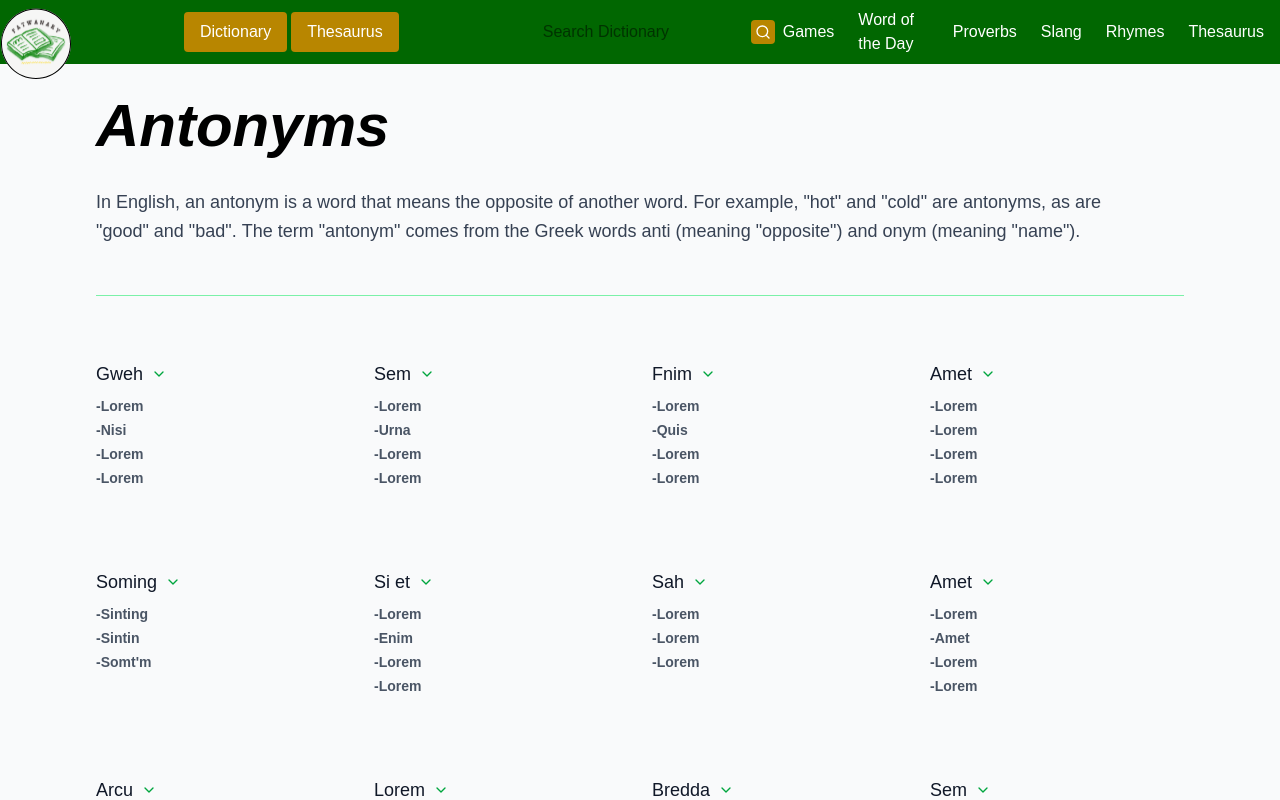
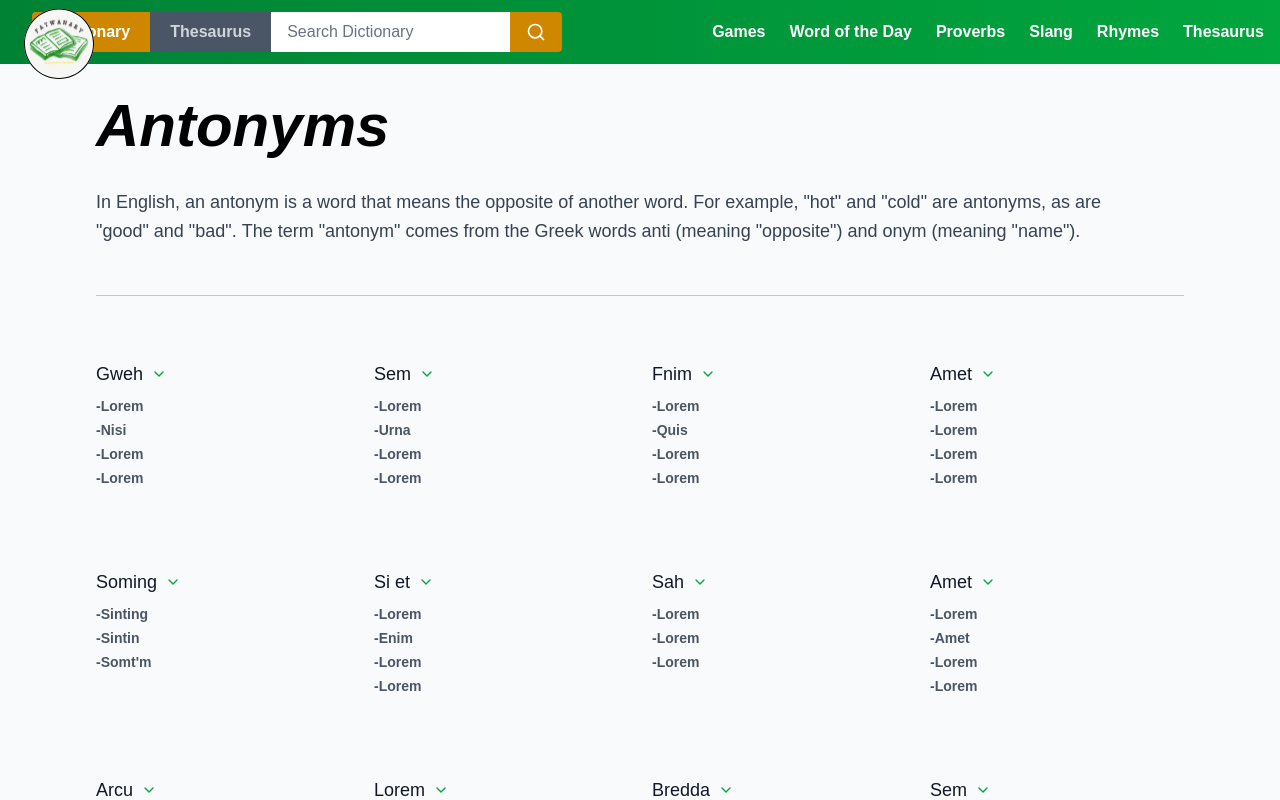
Before and after one commit to JamDevCo/dictionary-frontend-web, a Next.js app: page /antonyms in a window 1280 px wide. Shown: the top 800 px of the page. Built offline with nearby package versions, Linux system fonts and the light colour scheme.

Commit message:
feat: added links and updated nav bar

```diff
--- a/src/app/(app)/layout.tsx
+++ b/src/app/(app)/layout.tsx
@@ -31,7 +31,6 @@ export default function RootLayout({
       >
         <Navbar />
         {children}
-        <Footer />
       </body>
     </html>
   );
--- a/src/components/header/HomeHeader.tsx
+++ b/src/components/header/HomeHeader.tsx
@@ -8,7 +8,9 @@ import axios from "axios";
 
 const HomeHeader: React.FC = () => {
   const [searchQuery, setSearchQuery] = useState("");
-  const [activeTab, setActiveTab] = useState<"dictionary" | "thesaurus">("dictionary");
+  const [activeTab, setActiveTab] = useState<"dictionary" | "thesaurus">(
+    "dictionary"
+  );
   const [isMenuOpen, setIsMenuOpen] = useState(false);
   const [suggestions, setSuggestions] = useState<string[]>([]);
   const [loading, setLoading] = useState(false);
@@ -58,11 +60,13 @@ const HomeHeader: React.FC = () => {
     return () => clearTimeout(delayDebounce);
   }, [searchQuery]);
 
-
   // Hide dropdown when clicking outside
   useEffect(() => {
     function handleClickOutside(event: MouseEvent) {
-      if (wrapperRef.current && !wrapperRef.current.contains(event.target as Node)) {
+      if (
+        wrapperRef.current &&
+        !wrapperRef.current.contains(event.target as Node)
+      ) {
         setSuggestions([]);
       }
     }
@@ -74,10 +78,9 @@ const HomeHeader: React.FC = () => {
   }, []);
 
   return (
-    <header className="bg-gradient-to-br from-green-700 to-green-600 min-h-screen overflow-x-hidden">
+    <header className="bg-[#016701] min-h-screen overflow-x-hidden">
       {/* Top Navigation */}
       <nav className="flex justify-between items-center px-3 py-1 sm:px-6 lg:px-8 font-sans font-bold">
-
         {/* Desktop Navigation */}
         <div className="hidden lg:flex flex gap-8">
           {navItems.slice(0, 3).map((item) => (
@@ -117,7 +120,6 @@ const HomeHeader: React.FC = () => {
           ))}
         </div>
 
-
         {/* Mobile Menu Button */}
         <button
           className="lg:hidden text-white focus:outline-none"
@@ -125,13 +127,17 @@ const HomeHeader: React.FC = () => {
           aria-label={isMenuOpen ? "Close menu" : "Open menu"}
           aria-expanded={isMenuOpen}
         >
-          {isMenuOpen ? <X className="w-6 h-6" /> : <Menu className="w-6 h-6" />}
+          {isMenuOpen ? (
+            <X className="w-6 h-6" />
+          ) : (
+            <Menu className="w-6 h-6" />
+          )}
         </button>
       </nav>
 
       {/* Mobile Menu */}
       {isMenuOpen && (
-        <div className="lg:hidden bg-green-600 text-white font-bold font-sans text-sm">
+        <div className="lg:hidden bg-[#016701] text-white font-bold font-sans text-sm">
           <div className="flex flex-col gap-4 px-4 py-3">
             {navItems.map((item) => (
               <Link
@@ -149,23 +155,28 @@ const HomeHeader: React.FC = () => {
 
       {/* Search Section */}
       <div className="flex justify-center mt-8 px-4 sm:mt-12 lg:mt-16">
-        <div className="flex flex-col sm:flex-row bg-gray-900 rounded-lg overflow-hidden shadow-2xl w-full max-w-3xl" ref={wrapperRef}>
+        <div
+          className="flex flex-col sm:flex-row bg-gray-900 rounded-lg overflow-hidden shadow-2xl w-full max-w-3xl"
+          ref={wrapperRef}
+        >
           <button
             onClick={() => handleTabChange("dictionary")}
-            className={`flex-1 px-4 py-3 sm:px-6 sm:py-4 font-bold text-sm sm:text-base transition-all ${activeTab === "dictionary"
-              ? "bg-amber-600 text-white"
-              : "bg-gray-800 text-gray-300 hover:bg-gray-700"
-              }`}
+            className={`flex-1 px-4 py-3 sm:px-6 sm:py-4 font-bold text-sm sm:text-base transition-all ${
+              activeTab === "dictionary"
+                ? "bg-[#B88600] text-white"
+                : "bg-gray-800 text-gray-300 hover:bg-gray-700"
+            }`}
             aria-pressed={activeTab === "dictionary"}
           >
             Dictionary
           </button>
           <button
             onClick={() => handleTabChange("thesaurus")}
-            className={`flex-1 px-4 py-3 sm:px-6 sm:py-4 font-bold text-sm sm:text-base transition-all ${activeTab === "thesaurus"
-              ? "bg-amber-600 text-white"
-              : "bg-gray-800 text-gray-300 hover:bg-gray-700"
-              }`}
+            className={`flex-1 px-4 py-3 sm:px-6 sm:py-4 font-bold text-sm sm:text-base transition-all ${
+              activeTab === "thesaurus"
+                ? "bg-[#B88600] text-white"
+                : "bg-gray-800 text-gray-300 hover:bg-gray-700"
+            }`}
             aria-pressed={activeTab === "thesaurus"}
           >
             Thesaurus
@@ -200,12 +211,10 @@ const HomeHeader: React.FC = () => {
               )}
             </div>
 
-            <button className="bg-amber-600 hover:bg-amber-700 px-4 py-3 sm:px-6 sm:py-4 transition-colors">
+            <button className="bg-[#B88600] hover:bg-amber-700 px-4 py-3 sm:px-6 sm:py-4 transition-colors">
               <Search className="w-5 h-5 sm:w-6 sm:h-6 text-white" />
             </button>
           </div>
-
-
         </div>
       </div>
 
--- a/src/components/index/DictionarySection.tsx
+++ b/src/components/index/DictionarySection.tsx
@@ -158,7 +158,7 @@ export default function DictionarySections() {
                 onChange={(e) => setEmail(e.target.value)}
                 className="flex-1 px-3 py-2 border border-gray-300 rounded-md focus:outline-none focus:ring-2 focus:ring-green-500"
               />
-              <button className="bg-green-600 hover:bg-green-700 text-white px-4 py-2 rounded-md transition-colors">
+              <button className="bg-[#016701] hover:bg-green-700 text-white px-4 py-2 rounded-md transition-colors">
                 Sign up
               </button>
             </div>
--- a/src/components/navbar/Navbar.tsx
+++ b/src/components/navbar/Navbar.tsx
@@ -1,88 +1,126 @@
-import React from "react";
+"use client";
+import React, { useState } from "react";
 import { Search } from "lucide-react";
+import Link from "next/link";
 import Image from "next/image";
 
-const Navbar = () => {
+// Note: In a real Next.js app, you would import Link like this:
+// import Link from 'next/link';
+
+// For this React artifact environment, we'll create a mock Link component
+// Replace this with the actual Next.js Link import in your project
+
+export default function Navbar() {
+  const [searchQuery, setSearchQuery] = useState("");
+  const [activeTab, setActiveTab] = useState<"dictionary" | "thesaurus">(
+    "dictionary"
+  );
+
+  const handleSearch = (e: React.FormEvent) => {
+    e.preventDefault();
+    console.log(`Searching in ${activeTab} for:`, searchQuery);
+    // Implement search functionality here
+    // You can redirect to the appropriate route with the search query
+  };
+
   return (
-    <nav className="bg-[#016701] px-4 py-2">
-      <div className="flex items-center justify-between">
-        {/* Logo Section */}
-        <div className="flex items-center space-x-32">
-          <div className="w-10 rounded-full flex items-center justify-center">
-            <Image
-              width={70}
-              height={70}
-              alt="logo"
-              src={"/dictionary.svg"}
-              className="absolute top-2"
-            />
-          </div>
+    <nav className="bg-gradient-to-r from-green-700 to-green-600 px-4 py-3">
+      <div className="max-w-7xl mx-auto flex items-center gap-4">
+        {/* Logo */}
+        <Link href="/" className="flex-shrink-0">
+          <Image
+            width={70}
+            height={70}
+            alt="logo"
+            src={"/dictionary.svg"}
+            className="absolute left-6 top-2"
+          />
+        </Link>
 
-          {/* Main Navigation Buttons */}
-          <div className="flex space-x-1">
-            <button className="bg-[#B88600] text-white px-4 py-2 rounded font-medium hover:bg-[#9a7000] transition-colors">
-              Dictionary
-            </button>
-            <button className="bg-[#B88600] text-white px-4 py-2 rounded font-medium hover:bg-[#9a7000] transition-colors">
-              Thesaurus
-            </button>
-          </div>
-
-          {/* Search Bar */}
-          <div className="relative">
+        {/* Dictionary, Thesaurus and Search Bar - Joined */}
+        <div className="flex">
+          <button
+            onClick={() => setActiveTab("dictionary")}
+            className={`px-5 py-2 font-semibold transition-colors rounded-l ${
+              activeTab === "dictionary"
+                ? "bg-yellow-600 text-white"
+                : "bg-gray-600 text-gray-300 hover:bg-gray-700"
+            }`}
+          >
+            Dictionary
+          </button>
+          <button
+            onClick={() => setActiveTab("thesaurus")}
+            className={`px-5 py-2 font-semibold transition-colors ${
+              activeTab === "thesaurus"
+                ? "bg-green-800 text-white"
+                : "bg-gray-600 text-gray-300 hover:bg-gray-700"
+            }`}
+          >
+            Thesaurus
+          </button>
+          <form onSubmit={handleSearch} className="flex">
             <input
               type="text"
-              placeholder="Search Dictionary"
-              className="w-64 px-4 py-2 pr-10 rounded border-0 focus:outline-none focus:ring-2 focus:ring-white"
+              placeholder={`Search ${
+                activeTab === "dictionary" ? "Dictionary" : "Thesaurus"
+              }`}
+              value={searchQuery}
+              onChange={(e) => setSearchQuery(e.target.value)}
+              className="px-4 py-2 text-gray-800 bg-white placeholder-gray-500 focus:outline-none focus:ring-2 focus:ring-yellow-500 min-w-[200px]"
             />
-            <button className="absolute right-2 top-1/2 transform -translate-y-1/2 bg-[#B88600] p-1 rounded hover:bg-[#9a7000] transition-colors">
-              <Search className="w-4 h-4 text-white" />
+            <button
+              type="submit"
+              className="px-4 bg-yellow-600 hover:bg-yellow-700 rounded-r transition-colors"
+            >
+              <Search className="w-5 h-5 text-white" />
             </button>
-          </div>
+          </form>
         </div>
 
-        {/* Right Navigation Links */}
-        <div className="flex items-center space-x-6 text-white">
-          <a
-            href="#"
-            className="hover:text-gray-200 transition-colors font-medium"
+        {/* Spacer */}
+        <div className="flex-1"></div>
+
+        {/* Right Navigation Items */}
+        <div className="flex items-center gap-6 text-white font-semibold">
+          <Link
+            href="/games"
+            className="hover:text-yellow-300 transition-colors"
           >
             Games
-          </a>
-          <a
-            href="#"
-            className="hover:text-gray-200 transition-colors font-medium"
+          </Link>
+          <Link
+            href="/word-of-the-day"
+            className="hover:text-yellow-300 transition-colors"
           >
             Word of the Day
-          </a>
-          <a
-            href="#"
-            className="hover:text-gray-200 transition-colors font-medium"
+          </Link>
+          <Link
+            href="/proverbs"
+            className="hover:text-yellow-300 transition-colors"
           >
             Proverbs
-          </a>
-          <a
-            href="#"
-            className="hover:text-gray-200 transition-colors font-medium"
+          </Link>
+          <Link
+            href="/slang"
+            className="hover:text-yellow-300 transition-colors"
           >
             Slang
-          </a>
-          <a
-            href="#"
-            className="hover:text-gray-200 transition-colors font-medium"
+          </Link>
+          <Link
+            href="/rhymes"
+            className="hover:text-yellow-300 transition-colors"
           >
             Rhymes
-          </a>
-          <a
-            href="#"
-            className="hover:text-gray-200 transition-colors font-medium"
+          </Link>
+          <Link
+            href="/thesaurus"
+            className="hover:text-yellow-300 transition-colors"
           >
             Thesaurus
-          </a>
+          </Link>
         </div>
       </div>
     </nav>
   );
-};
-
-export default Navbar;
+}
--- a/src/components/quiz/Quiz.tsx
+++ b/src/components/quiz/Quiz.tsx
@@ -96,7 +96,7 @@ export default function Quiz() {
               />
               <button
                 type="submit"
-                className="bg-green-600 hover:bg-green-700 text-white font-medium px-6 py-2 rounded transition-colors"
+                className="bg-[#016701] hover:bg-green-700 text-white font-medium px-6 py-2 rounded transition-colors"
               >
                 SUBSCRIBE
               </button>
--- a/src/components/wordOfTheDay/WordContext.tsx
+++ b/src/components/wordOfTheDay/WordContext.tsx
@@ -58,7 +58,7 @@ export default function WordContext() {
             />
             <button
               type="submit"
-              className="w-full bg-green-600 hover:bg-green-700 text-white font-medium py-3 px-6 rounded-lg transition-colors duration-200 uppercase text-sm tracking-wide"
+              className="w-full bg-[#016701] hover:bg-green-700 text-white font-medium py-3 px-6 rounded-lg transition-colors duration-200 uppercase text-sm tracking-wide"
             >
               SUBSCRIBE
             </button>
```
Also changed, not shown: src/components/footer/Footer.tsx (+12 -16 lines), src/components/videoSection/VideoSection.tsx (+17 -19 lines).
